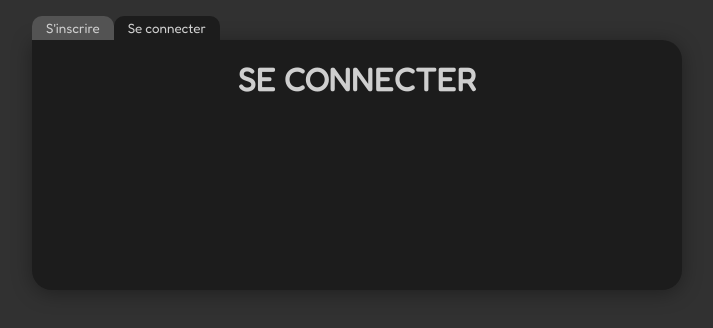
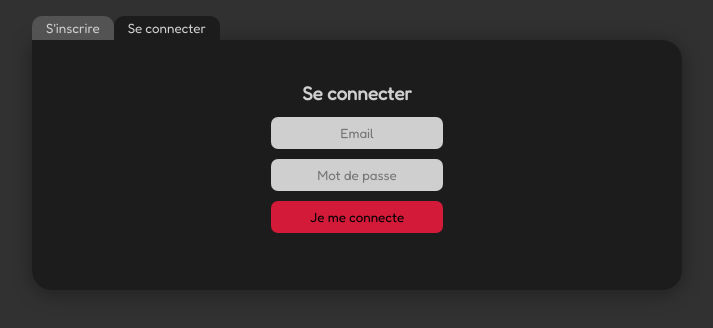
Before and after one commit to clakg/gitter, a React (Create React App) app in the folder gitter/: page / in a window 1280 px wide. Both pictures are taken after a click on the button "Se connecter". Shown: the top 328 px of the page, without its empty margins (283-996 px from the left). Built offline with nearby package versions, Linux system fonts and the light colour scheme; no server answers.

Commit message:
login screen

```diff
--- a/gitter/src/components/Login.js
+++ b/gitter/src/components/Login.js
@@ -1,9 +1,52 @@
-import React from 'react';
+import React, { useRef } from 'react';
+import { signInWithEmailAndPassword } from 'firebase/auth';
+import { auth } from '../utils/firebase.config';
 
 const Login = () => {
+
+    const loginEmail = useRef();
+    const loginPassword = useRef();
+
+    const handleLogin = async (e) => {
+
+        e.preventDefault();
+
+        try {
+            const user = await signInWithEmailAndPassword(auth, loginEmail.current.value, loginPassword.current.value)
+            console.log(user)
+        } catch (error) {
+            console.log(error.message)
+        }
+    }
+
     return (
-        <div>
-            <h1>SE CONNECTER</h1>
+
+        <div className="login-container">
+            <div className="login">
+                <h3>Se connecter</h3>
+                <form className='form-login' onSubmit={e => handleLogin(e)}>
+
+                    <input
+                        type="email"
+                        placeholder='Email'
+                        required
+                        ref={loginEmail}
+                    />
+
+                    <input
+                        type="password"
+                        placeholder='Mot de passe'
+                        required
+                        ref={loginPassword}
+                    />
+
+                    <input
+                        type="submit"
+                        value="Je me connecte"
+                    />
+
+                </form>
+            </div>
         </div>
     );
 };
--- a/gitter/src/components/SignUp.js
+++ b/gitter/src/components/SignUp.js
@@ -1,5 +1,5 @@
 import React, { useRef, useState } from 'react';
-import { auth } from "../utils/firebase.config"
+import { auth } from "../utils/firebase.config";
 
 const SignUp = () => {
 
@@ -15,7 +15,8 @@ const SignUp = () => {
             auth.createUserWithEmailAndPassword(registerEmail.current.value, registerPassword.current.value)
                 .then(async (userAuth) => {
                     await userAuth.user.updateProfile({ displayName })
-                    //console.log(userAuth)
+                    console.log(userAuth)
+                    window.location.reload(); // on reload pour permettre à un nouvel utilisateur de s'inscrire quand on se deconnecte à cause d'un probleme asynchrone
                 })
         } catch (error) {
             console.log(error.message)
```
